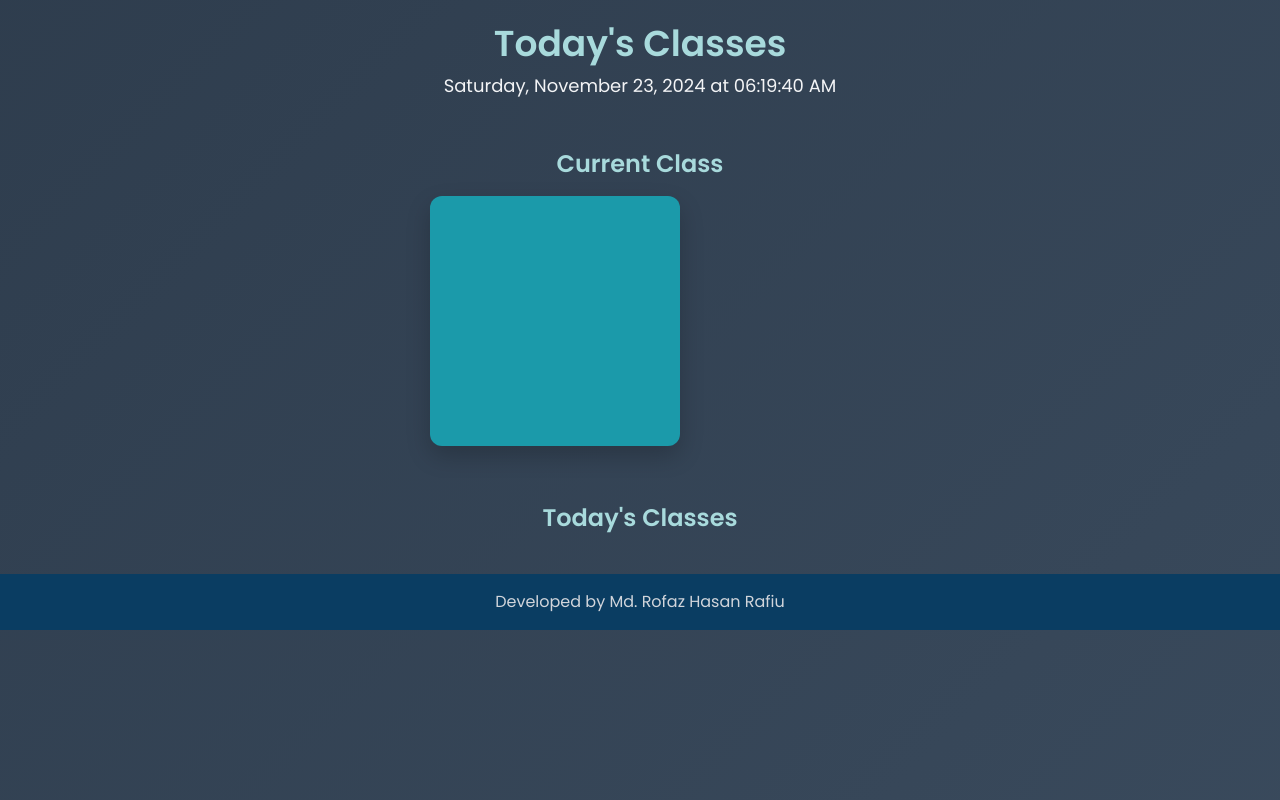
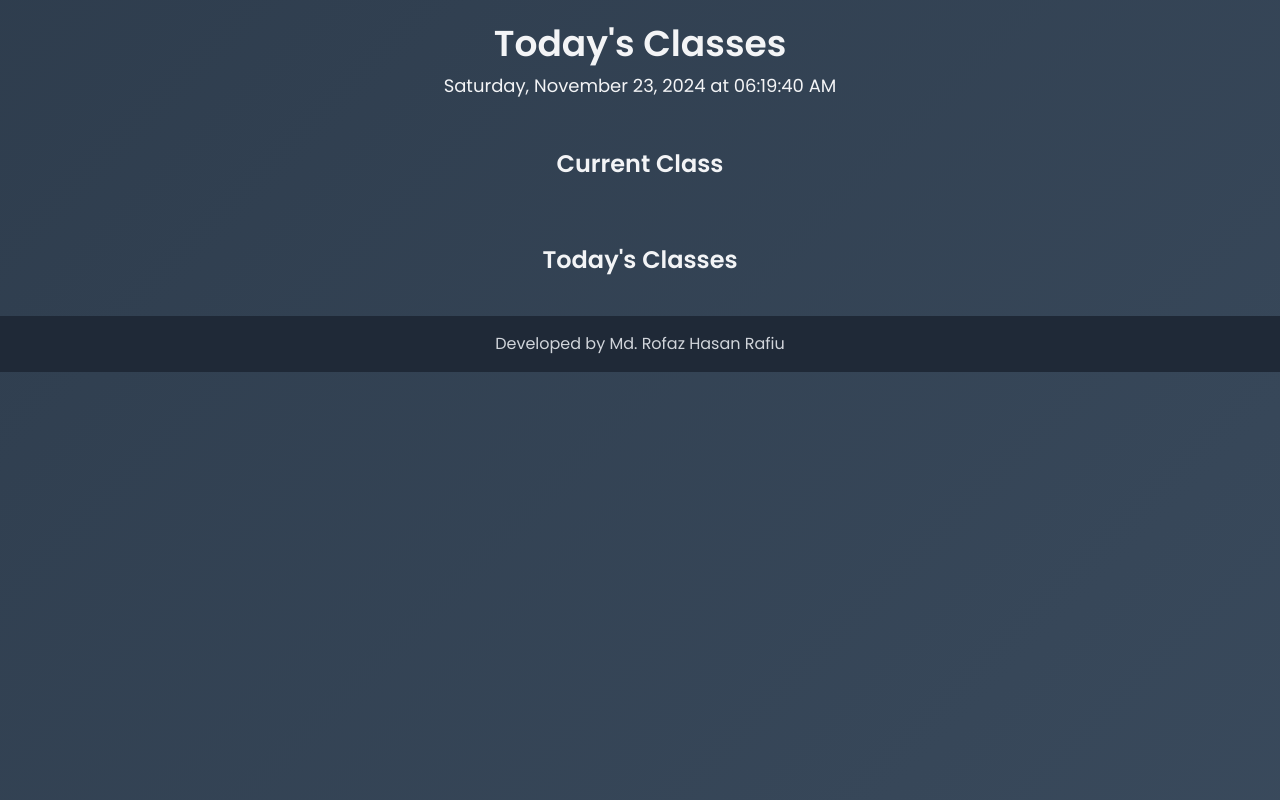
Before and after one commit to rofazhasan/digital_class_routine, a Flask app: page / in a window 1280 px wide. Run offline with Flask 3, Linux system fonts and the light colour scheme; some libraries are stand-ins or nearby versions.

Commit message:
Update index.html

```diff
--- a/app/templates/index.html
+++ b/app/templates/index.html
@@ -12,7 +12,6 @@
             background: linear-gradient(135deg, #1E2A38, #3D4E61);
             background-size: 300% 300%;
             animation: gradientBG 15s ease infinite;
-            overflow: hidden; /* Prevent scroll during load */
         }
 
         @keyframes gradientBG {
@@ -33,6 +32,7 @@
             justify-content: center;
             align-items: center;
             z-index: 9999;
+            transition: opacity 0.5s ease;
         }
 
         .loader {
@@ -53,45 +53,6 @@
         .hidden-content {
             display: none;
         }
-
-        /* Current Class Styling */
-        .current-class-container {
-            width: 250px;
-            height: 250px;
-            margin: 0 auto;
-            display: flex;
-            align-items: center;
-            justify-content: center;
-            background-color: #1B9AAA;
-            border-radius: 12px;
-            box-shadow: 0 10px 25px rgba(0, 0, 0, 0.2);
-            overflow: hidden;
-            animation: slideIn 20s linear infinite;
-            transition: background-color 0.3s ease;
-            position: relative;
-        }
-
-        .paused { animation-play-state: paused; }
-
-        @keyframes slideIn {
-            0% { transform: translateX(-100%); }
-            100% { transform: translateX(100%); }
-        }
-
-        .current-class-container:hover {
-            background-color: #15616D;
-            color: #FFFAF3;
-        }
-
-        .countdown-timer {
-            position: absolute;
-            bottom: 10px;
-            font-size: 1rem;
-            color: #FFFAF3;
-        }
-
-        .section-header { color: #A8DADC; }
-        .footer-bg { background-color: #0A3D62; }
     </style>
 </head>
 <body class="text-gray-100 flex flex-col min-h-screen">
@@ -104,38 +65,43 @@
     <div id="content" class="hidden-content">
         <!-- Header with Date and Time -->
         <div class="container mx-auto p-6 text-center">
-            <h1 class="text-4xl font-bold section-header">Today's Classes</h1>
+            <h1 class="text-4xl font-bold">Today's Classes</h1>
             <p id="date-time" class="text-lg mt-2"></p>
         </div>
 
         <!-- Current Class Section -->
         <div class="container mx-auto p-6 overflow-hidden">
-            <h2 class="text-2xl font-semibold text-center section-header mb-4">Current Class</h2>
+            <h2 class="text-2xl font-semibold text-center mb-4">Current Class</h2>
             <div id="current-class" class="current-class-container text-center text-lg font-medium rounded-lg shadow-lg"></div>
-            <p id="countdown" class="text-center text-sm mt-2 text-gray-200"></p>
         </div>
 
         <!-- Class List Section -->
         <div class="container mx-auto p-6 flex-grow">
-            <h2 class="text-2xl font-semibold text-center section-header mb-4">Today's Classes</h2>
+            <h2 class="text-2xl font-semibold text-center mb-4">Today's Classes</h2>
             <div id="class-list" class="grid grid-cols-1 md:grid-cols-2 gap-6 mt-4"></div>
         </div>
 
         <!-- Footer -->
-        <footer class="footer-bg text-center p-4 mt-auto">
+        <footer class="text-center p-4 mt-auto bg-gray-800">
             <p class="text-gray-300">Developed by Md. Rofaz Hasan Rafiu</p>
         </footer>
     </div>
 
-    <!-- JavaScript for Loader, Date-Time, and Socket.IO -->
-    <script src="https://cdnjs.cloudflare.com/ajax/libs/socket.io/4.0.1/socket.io.js"></script>
+    <!-- JavaScript for Loader, Date-Time, and Class Data -->
     <script>
         // Loader removal after content is loaded
         window.addEventListener("load", function() {
             const loader = document.getElementById('loader');
             const content = document.getElementById('content');
-            loader.style.display = 'none';
-            content.style.display = 'block';
+
+            // Hide loader and display content
+            setTimeout(() => {
+                loader.style.opacity = 0;
+                setTimeout(() => {
+                    loader.style.display = 'none';
+                    content.style.display = 'block';
+                }, 500);  // Match this to CSS transition time
+            }, 1000);  // Optional delay for a smoother experience
         });
 
         // Update Date and Time
@@ -146,54 +112,6 @@
         }
         setInterval(updateDateTime, 1000);
         updateDateTime();
-
-        // Socket.IO for Real-Time Class Updates
-        const socket = io();
-
-        socket.on("class_data", (data) => {
-            const currentClass = document.getElementById('current-class');
-            if (data.current_class.subject) {
-                currentClass.innerHTML = `
-                    <div>
-                        <h3 class="text-2xl font-bold">${data.current_class.subject}</h3>
-                        <p>${data.current_class.teacher} - Room ${data.current_class.room}</p>
-                        <p>${data.current_class.start_time} - ${data.current_class.end_time}</p>
-                        <p class="countdown-timer" id="countdown"></p>
-                    </div>`;
-                startCountdown(data.current_class.end_time);
-            } else {
-                currentClass.innerHTML = `<p class="text-lg text-gray-800">No ongoing class</p>`;
-                document.getElementById('countdown').textContent = '';
-            }
-
-            document.getElementById('class-list').innerHTML = data.today_classes.map(c => `
-                <div class="p-4 bg-gray-800 rounded-lg shadow-lg">
-                    <h3 class="text-xl font-semibold">${c.subject}</h3>
-                    <p>${c.teacher} - Room ${c.room}</p>
-                    <p>${c.start_time} - ${c.end_time}</p>
-                </div>
-            `).join('');
-        });
-
-        // Countdown Timer Function
-        function startCountdown(endTime) {
-            const endParts = endTime.split(':');
-            const end = new Date();
-            end.setHours(parseInt(endParts[0]), parseInt(endParts[1]), 0);
-
-            const interval = setInterval(() => {
-                const now = new Date();
-                const diff = Math.floor((end - now) / 1000);
-                if (diff > 0) {
-                    const minutes = Math.floor(diff / 60);
-                    const seconds = diff % 60;
-                    document.getElementById('countdown').textContent = `Ends in ${minutes} min ${seconds} sec`;
-                } else {
-                    clearInterval(interval);
-                    document.getElementById('countdown').textContent = 'Class has ended';
-                }
-            }, 1000);
-        }
     </script>
 </body>
 </html>
```
